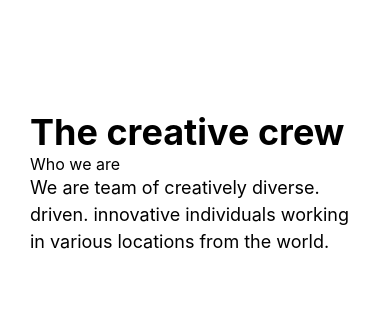
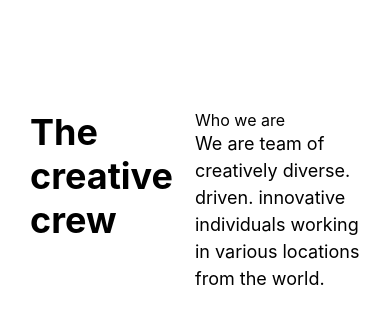
Before and after one commit to eduardomacetas/my-team-page, a React (Create React App) app: page / in a window 390 px wide. Shown: the top 329 px of the page. Built offline with nearby package versions, Linux system fonts and the light colour scheme.

Commit message:
Code formatting and adding media query

```diff
--- a/src/Components/Header/Header.css
+++ b/src/Components/Header/Header.css
@@ -3,8 +3,17 @@
   text-align: left;
 }
 
-.header .row {
-  background-color: skyblue;
+.header .column {
   float: left;
   width: 50%;
 }
+
+@media screen and (max-width: 375px) {
+  .header {
+    padding: 70px 10px;
+  }
+
+  .header .column {
+    width: 100%;
+  }
+}
```
